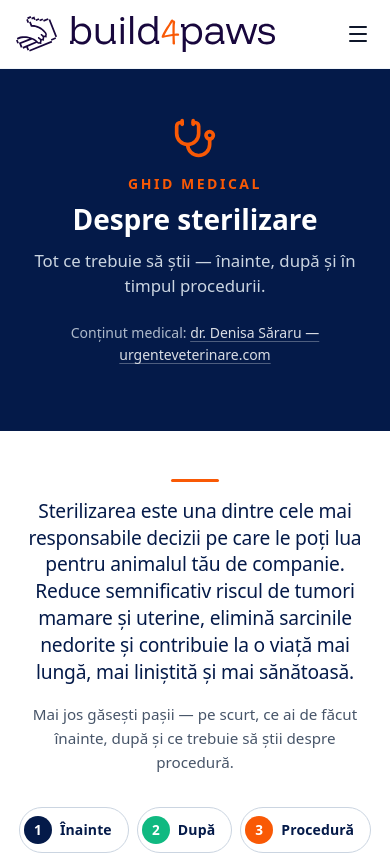
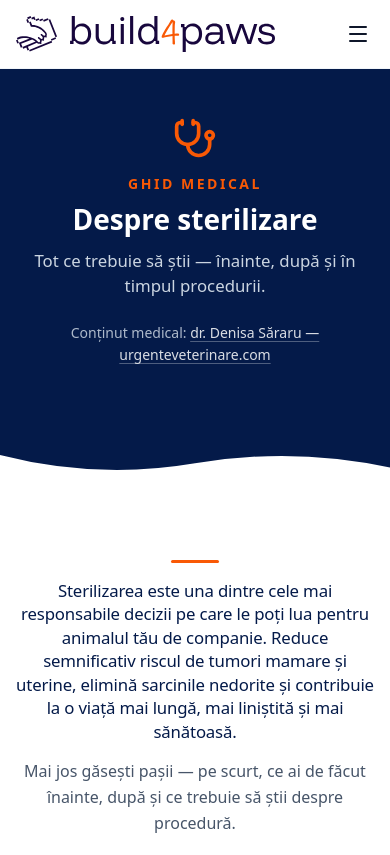
Before and after one commit to Build4Paws/sterilizarigratuite, a Nuxt app in the folder frontend/: page /despre-sterilizare in a window 390 px wide. Shown: the top 855 px of the page. Built offline with nearby package versions, Linux system fonts and the light colour scheme; a web font is replaced by a local one.

Commit message:
added divider

```diff
--- a/frontend/app/pages/despre-sterilizare.vue
+++ b/frontend/app/pages/despre-sterilizare.vue
@@ -21,11 +21,11 @@
     </section>
 
     <!-- Curved divider -->
-    <!-- <div class="divider" aria-hidden="true">
+    <div class="divider" aria-hidden="true">
       <svg viewBox="0 0 1440 120" preserveAspectRatio="none" xmlns="http://www.w3.org/2000/svg">
         <path d="M0,0 L0,60 Q360,120 720,80 Q1080,40 1440,90 L1440,0 Z" fill="var(--color-primary)" />
       </svg>
-    </div> -->
+    </div>
 
     <!-- Lead / intro -->
     <section class="lead">
@@ -423,7 +423,7 @@ useHead(() => ({
 .divider {
   margin-top: -1px;
   line-height: 0;
-  background: var(--color-bg-muted);
+  background: var(--color-bg);
 }
 
 .divider svg {
@@ -993,16 +993,8 @@ useHead(() => ({
     height: 50px;
   }
 
-  .lead {
-    padding: var(--space-2xl) 0 var(--space-xl);
-  }
-
   .lead__text {
-    font-size: 1.2rem;
-  }
-
-  .lead__sub {
-    font-size: 0.95rem;
+    font-size: 1.05rem;
   }
 
   .step {
```
